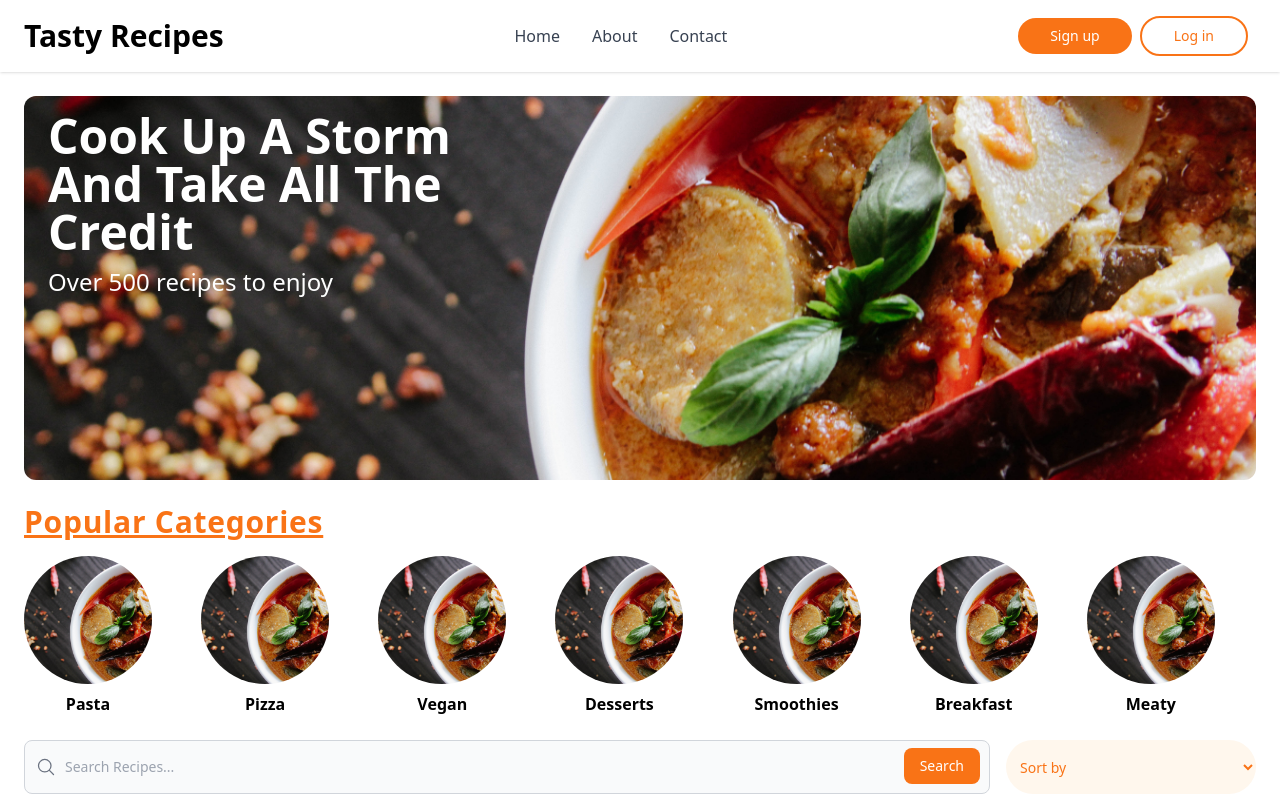
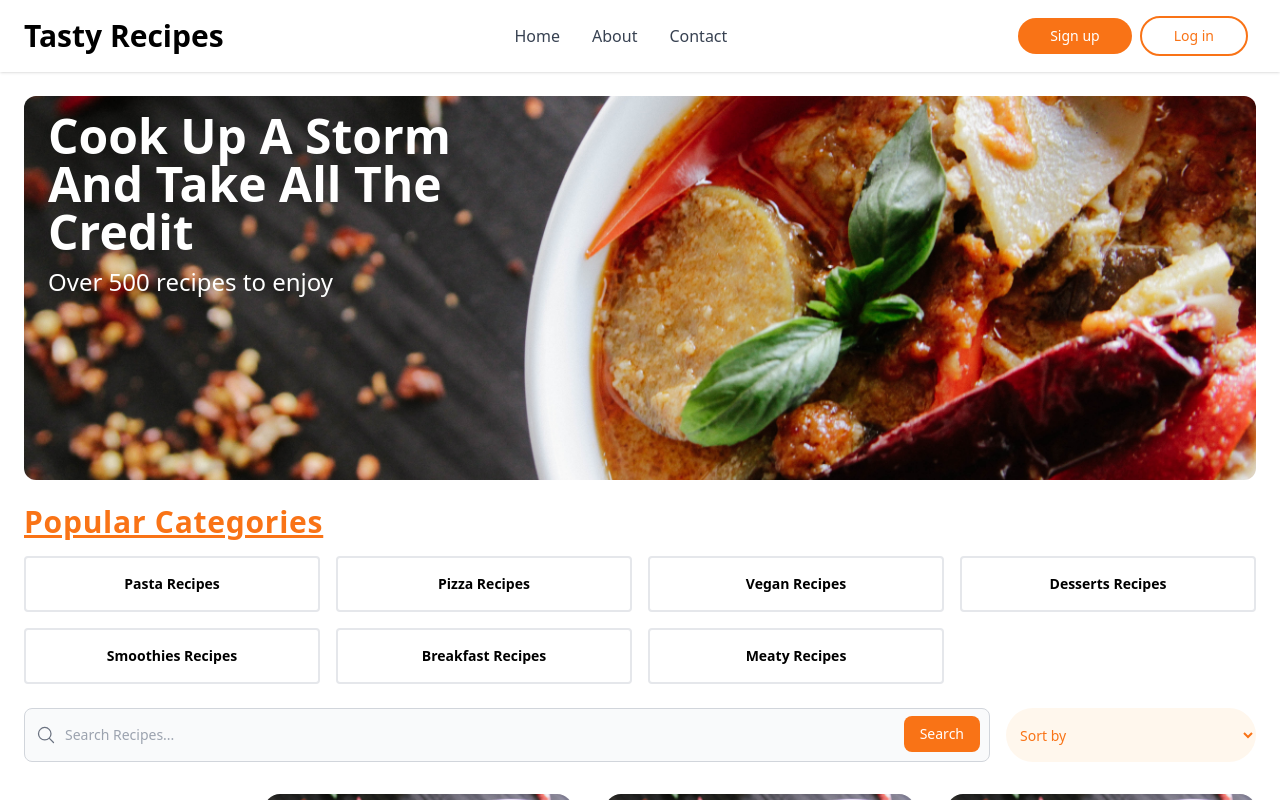
Before and after one commit to Jon-Felipe/Tasty-React, a React (Vite) app: page / in a window 1280 px wide. Shown: the top 800 px of the page. Built offline with nearby package versions, Linux system fonts and the light colour scheme.

Commit message:
refactored recipe categories

```diff
--- a/src/components/RecipeCategories.tsx
+++ b/src/components/RecipeCategories.tsx
@@ -1,9 +1,32 @@
 import React from 'react';
+import { Link } from 'react-router-dom';
+import { RecipeCategoryType } from '../utils/types';
 
-type Props = {};
+type Props = {
+  categories: RecipeCategoryType[];
+};
 
-const RecipeCategories = (props: Props) => {
-  return <div>RecipeCategories</div>;
+const RecipeCategories = ({ categories }: Props) => {
+  return (
+    <article>
+      <h3 className='text-3xl font-bold text-orange-500 tracking-wide underline mb-4'>
+        Popular Categories
+      </h3>
+      <div className='grid gap-y-4 md:grid-cols-2 lg:grid-cols-4 md:gap-4'>
+        {categories.map((category) => {
+          return (
+            <Link
+              to={`recipes/${category.text}`}
+              key={category.id}
+              className='border-2 p-4 rounded capitalize text-sm font-semibold text-center transition duration-300 ease-in-out hover:scale-105'
+            >
+              {category.text} recipes
+            </Link>
+          );
+        })}
+      </div>
+    </article>
+  );
 };
 
 export default RecipeCategories;
--- a/src/pages/Home.tsx
+++ b/src/pages/Home.tsx
@@ -7,14 +7,13 @@ import {
   recipeCategories,
   recipes,
 } from '../utils/constants';
-import { RecipeCategoryType } from '../utils/types';
 
 // components
 import Search from '../components/Search';
 import Sort from '../components/Sort';
-import RecipeCategory from '../components/RecipeCategory';
 import Accordion from '../components/Accordion';
 import RecipeList from '../components/RecipeList';
+import RecipeCategories from '../components/RecipeCategories';
 
 type Props = {};
 
@@ -41,16 +40,7 @@ const Home = (props: Props) => {
       </article>
 
       {/* recipe categories */}
-      <article>
-        <h3 className='text-3xl font-bold text-orange-500 tracking-wide underline mb-4'>
-          Popular Categories
-        </h3>
-        <section className='grid grid-cols-3 md:grid-cols-4 lg:grid-cols-7 place-items-start gap-2'>
-          {recipeCategories.map((category: RecipeCategoryType) => {
-            return <RecipeCategory key={category.id} text={category.text} />;
-          })}
-        </section>
-      </article>
+      <RecipeCategories categories={recipeCategories} />
 
       {/* recipe filters and list of recipes */}
       <article>
```
